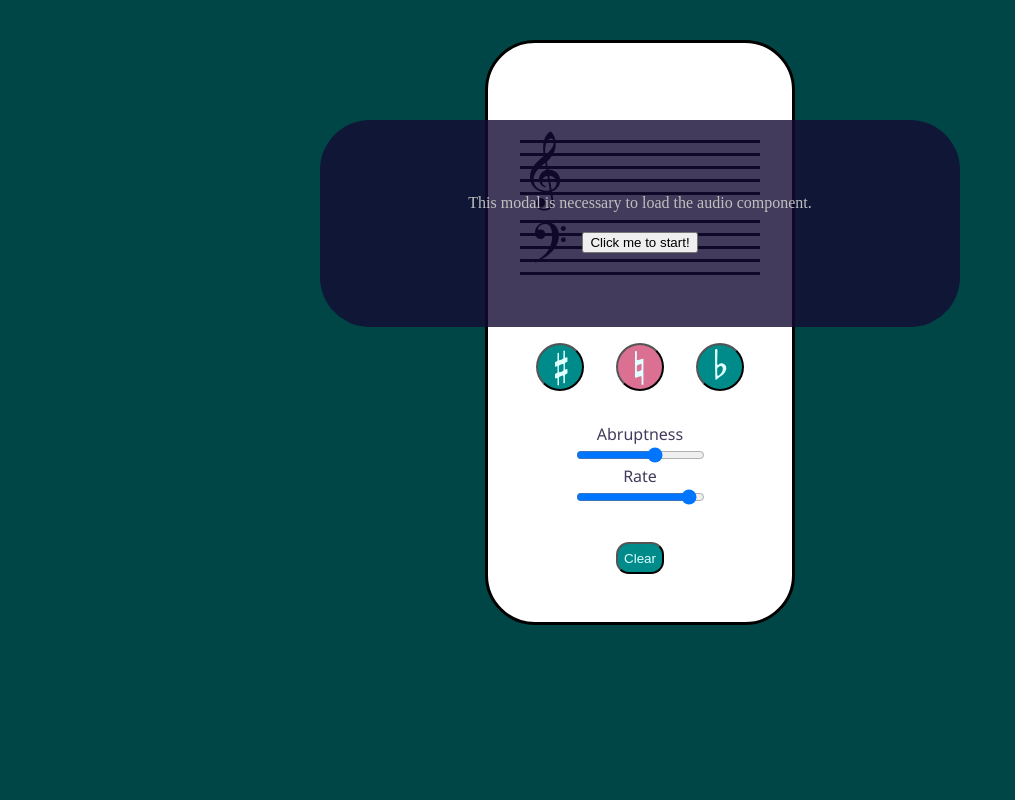
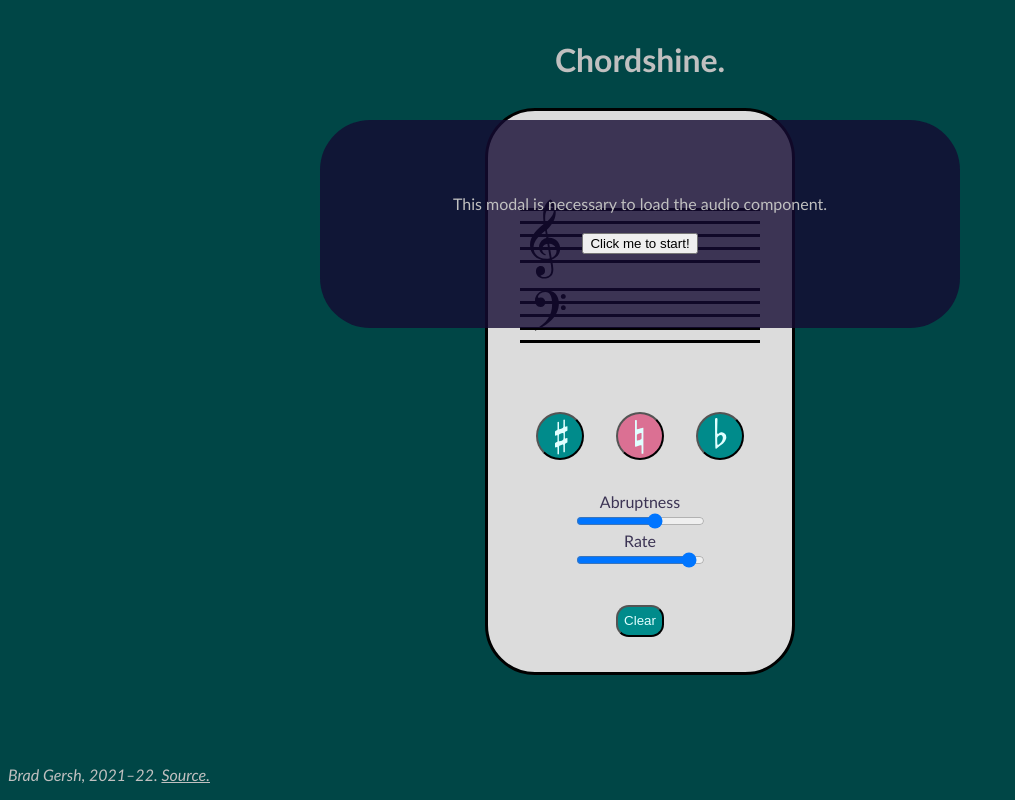
Before and after one commit to bradley-gersh/chordshine, a React app: page / in a window 1280 px wide. Shown: the whole page, without its empty margins (0-1015 px from the left). Built offline with nearby package versions, Linux system fonts and the light colour scheme.

Commit message:
feat: added title and footer

```diff
--- a/client/Main.js
+++ b/client/Main.js
@@ -28,12 +28,17 @@ const Main = () => {
 
   return (
     <div className={"main"}>
+      <h1>Chordshine.</h1>
       <Editor synth={synth} />
       {modalVisible ? (
         <SplashModal setModalVisible={setModalVisible} setToneJs={setToneJs} />
       ) : (
         <></>
       )}
+      <span className={"attribution"}>
+        Brad Gersh, 2021–22.{" "}
+        <a href="https://github.com/bradley-gersh/chordbuild">Source.</a>
+      </span>
     </div>
   );
 };
--- a/public/style.css
+++ b/public/style.css
@@ -1,5 +1,6 @@
 html {
   background-color: rgba(0, 70, 70, 1);
+  font-family:'Trebuchet MS', 'Lucida Sans Unicode', 'Lucida Grande', 'Lucida Sans', Arial, sans-serif;
 }
 
 .main {
@@ -8,8 +9,25 @@ html {
 }
 
 .editor {
-  background-color: white;
+  background-color: rgba(220, 220, 220, 1);
   border-radius: 50px;
+}
+
+h1 {
+  align-self: center;
+  margin-top: 2rem;
+  color: silver;
+}
+
+a {
+  color: silver;
+}
+
+.attribution {
+  position: fixed;
+  bottom: 1rem;
+  color: silver;
+  font-style: italic;
 }
 
 .splash-modal {
@@ -40,7 +58,7 @@ html {
   border-width: 0.2rem;
   width: 15rem;
   padding: 2rem;
-  margin-top: 2rem;
+  margin-top: 0.5rem;
 }
 
 .grand-staff {
@@ -103,7 +121,7 @@ html {
     12px repeat(4, 3px 11px) repeat(5, 3px 10px) 4px 11px
     repeat(4, 3px 10px) repeat(5, 3px 11px) 3px;
   position: absolute;
-  top: 4.5rem;
+  top: 8.7rem;
   left: 50%;
   transform: translate(-50%, 0%);
   z-index: 1;
@@ -111,7 +129,7 @@ html {
 
 .clear-button {
   margin: 2rem;
-  margin-bottom: 1rem;
+  margin-bottom: 0.2rem;
   width: 3rem;
   height: 2rem;
   border-radius: 0.8rem;
@@ -120,7 +138,6 @@ html {
 }
 
 label {
-  font-family:'Segoe UI', Tahoma, Geneva, Verdana, sans-serif;
   color:rgba(20, 10, 50, 0.8);
 }
 
```
